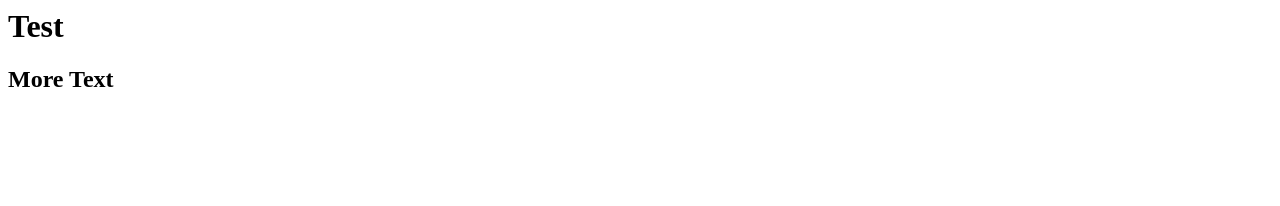
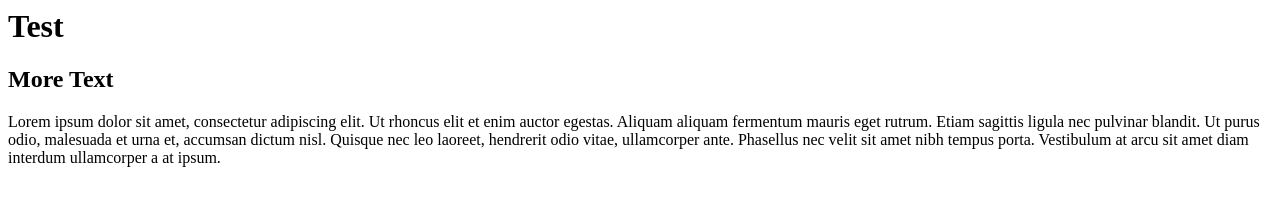
Before and after one commit to karmapoint/test, a plain HTML site: page index.html in a window 1280 px wide. Drawn offline with Linux system fonts and the light colour scheme.

Commit message:
revision 2

```diff
--- a/index.html
+++ b/index.html
@@ -8,5 +8,6 @@
 <body>
 	<h1>Test</h1>
 	<h2>More Text </h2>
+	<p> Lorem ipsum dolor sit amet, consectetur adipiscing elit. Ut rhoncus elit et enim auctor egestas. Aliquam aliquam fermentum mauris eget rutrum. Etiam sagittis ligula nec pulvinar blandit. Ut purus odio, malesuada et urna et, accumsan dictum nisl. Quisque nec leo laoreet, hendrerit odio vitae, ullamcorper ante. Phasellus nec velit sit amet nibh tempus porta. Vestibulum at arcu sit amet diam interdum ullamcorper a at ipsum.</p>
 </body>
 </html>
```
